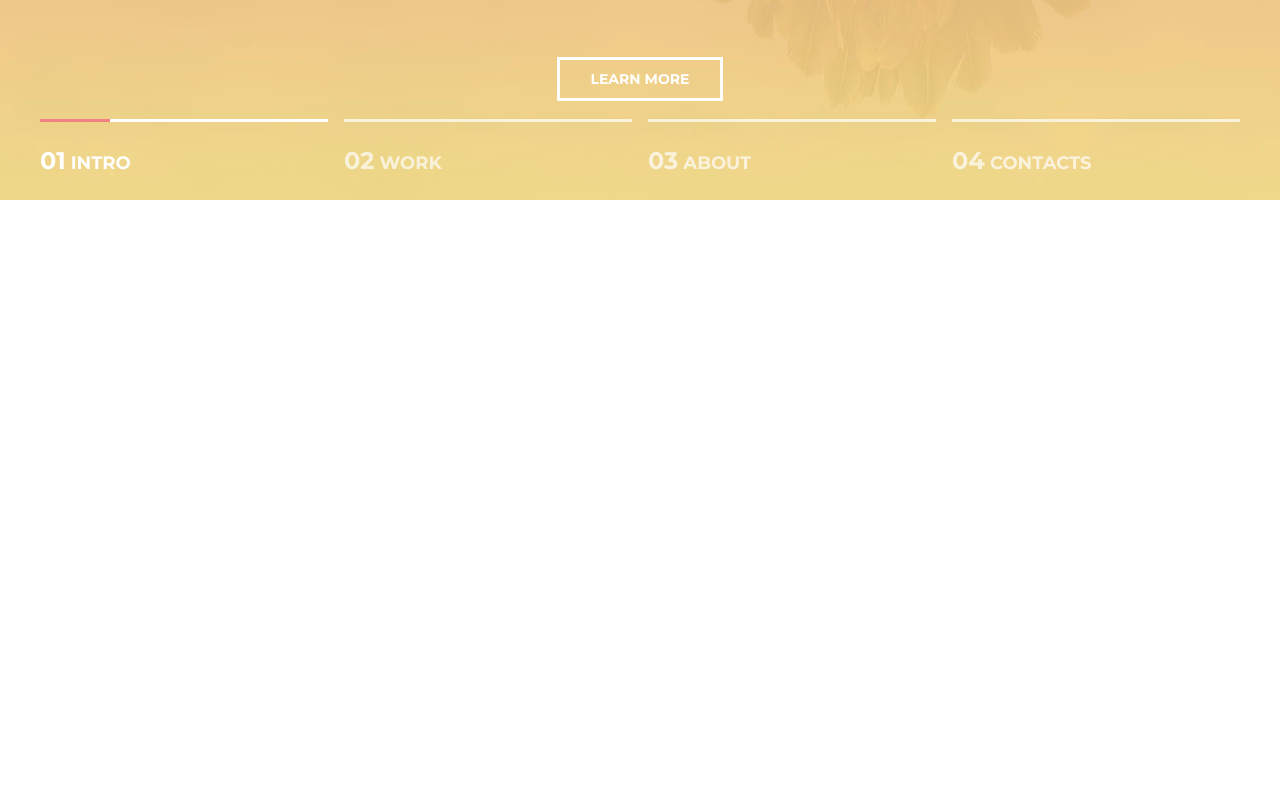
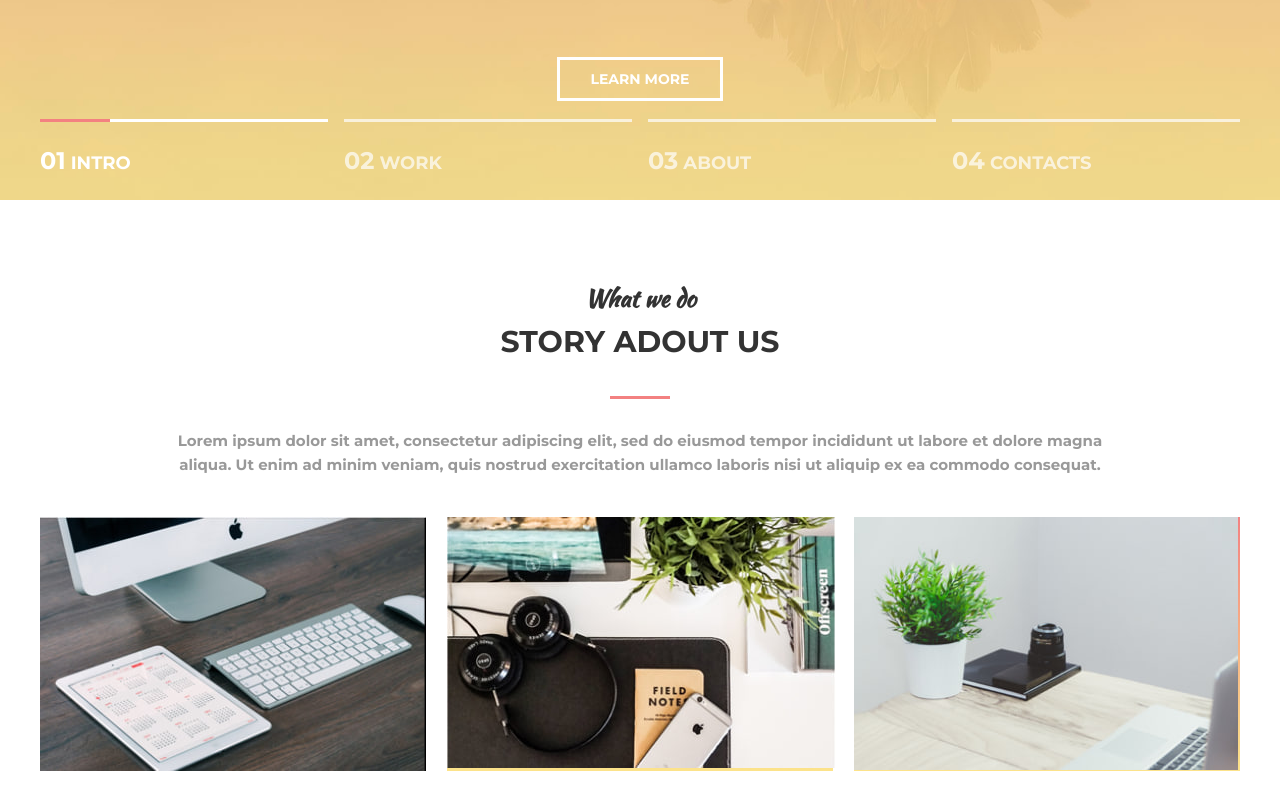
Before and after one commit to y4rkxv/mogo-website, a plain HTML site: page index.html in a window 1280 px wide. Shown: the part 600-1410 px from the top of the page. Before the commit the page ends 800 px from the top, so only its background shows below. Drawn offline with Linux system fonts and the light colour scheme.

Commit message:
Work on Section and About blocks

```diff
--- a/assets/css/style.css
+++ b/assets/css/style.css
@@ -194,3 +194,62 @@ h6 {
   font-size: 24px;
   font-weight: 700;
 }
+
+/* Section*/
+
+.section {
+  padding: 80px 0;
+}
+.section__header {
+  width: 100%;
+  max-width: 950px;
+  margin: 0 auto 40px;
+  text-align: center;
+}
+
+.section__suptitle {
+  font-size: 24px;
+  color: #333;
+  font-family: 'Kaushan Script', cursive;
+}
+
+.section__title {
+  font-size: 30px;
+  font-weight: 700;
+  color: #333;
+  text-transform: uppercase;
+}
+
+.section__title:after {
+  content: '';
+  display: block;
+  width: 60px;
+  height: 3px;
+  margin: 30px auto;
+  background-color: #f38181;
+}
+.section__text {
+  font-size: 15px;
+  color: #999;
+}
+
+/* About */
+.about {
+  display: flex;
+  justify-content: space-between;
+}
+.about__item {
+  width: 386px;
+}
+.about__item:hover .about__img img {
+  opacity: 0.7;
+}
+
+.about__item {
+  background: linear-gradient(to bottom, #f38181, #fce38a);
+}
+
+.about__img img {
+  transition: opacity 0.1s linear;
+  display: block;
+}
--- a/index.html
+++ b/index.html
@@ -54,5 +54,42 @@
         </div>
       </div>
     </div>
+
+    <section class="section">
+      <div class="container">
+        <div class="section__header">
+          <h3 class="section__suptitle">What we do</h3>
+          <h2 class="section__title">Story adout us</h2>
+          <div class="section__text">
+            <p>
+              Lorem ipsum dolor sit amet, consectetur adipiscing elit, sed do
+              eiusmod tempor incididunt ut labore et dolore magna aliqua. Ut
+              enim ad minim veniam, quis nostrud exercitation ullamco laboris
+              nisi ut aliquip ex ea commodo consequat.
+            </p>
+          </div>
+        </div>
+
+        <div class="about">
+          <div class="about__item">
+            <div class="about__img">
+              <img src="assets/images/about-1.jpg" alt="" />
+            </div>
+          </div>
+
+          <div class="about__item">
+            <div class="about__img">
+              <img src="assets/images/about-2.jpg" alt="" />
+            </div>
+          </div>
+
+          <div class="about__item">
+            <div class="about__img">
+              <img src="assets/images/about-3.jpg" alt="" />
+            </div>
+          </div>
+        </div>
+      </div>
+    </section>
   </body>
 </html>
```
Also changed, not shown: assets/images/about-1.jpg (added), assets/images/about-2.jpg (added), assets/images/about-3.jpg (added).
